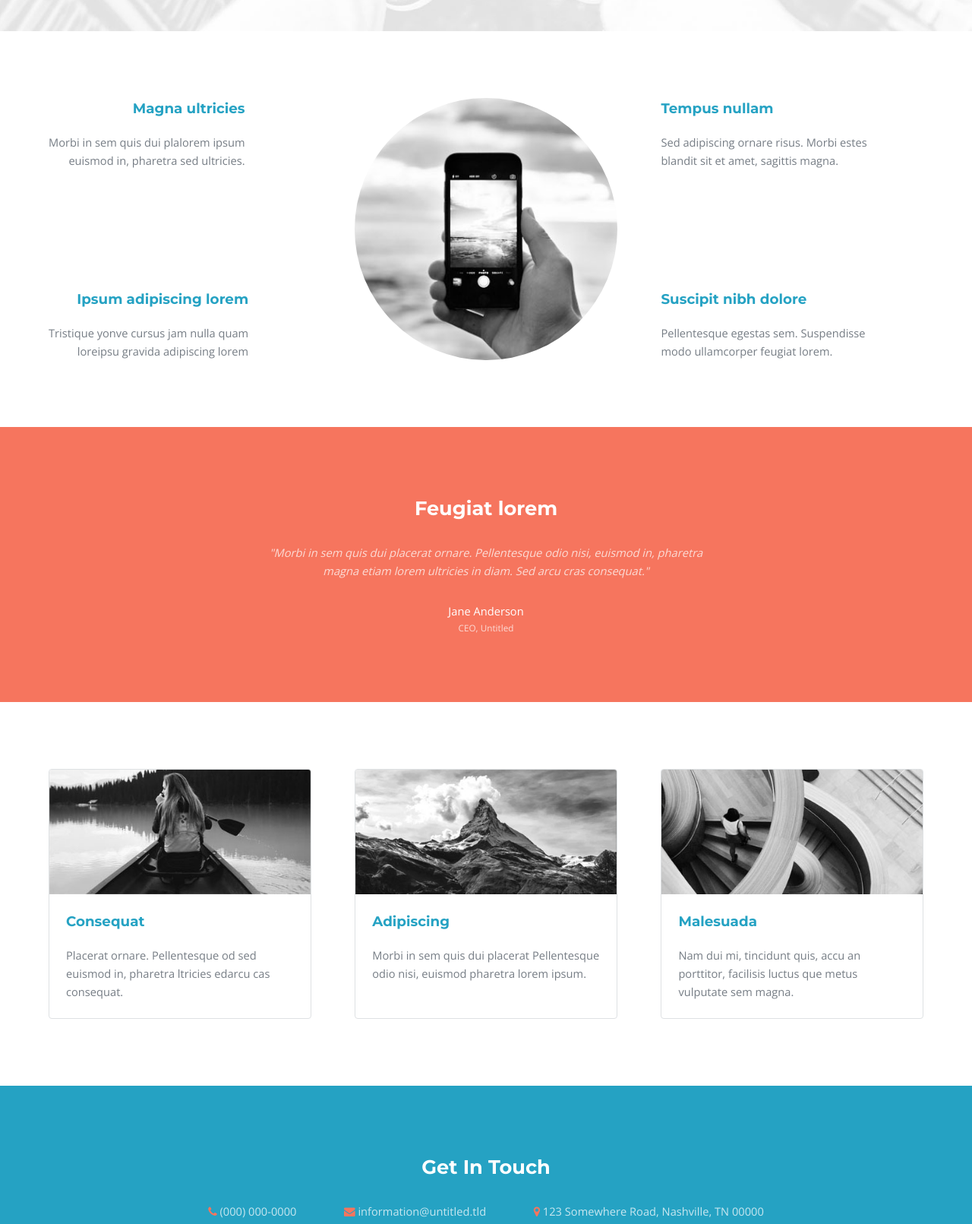
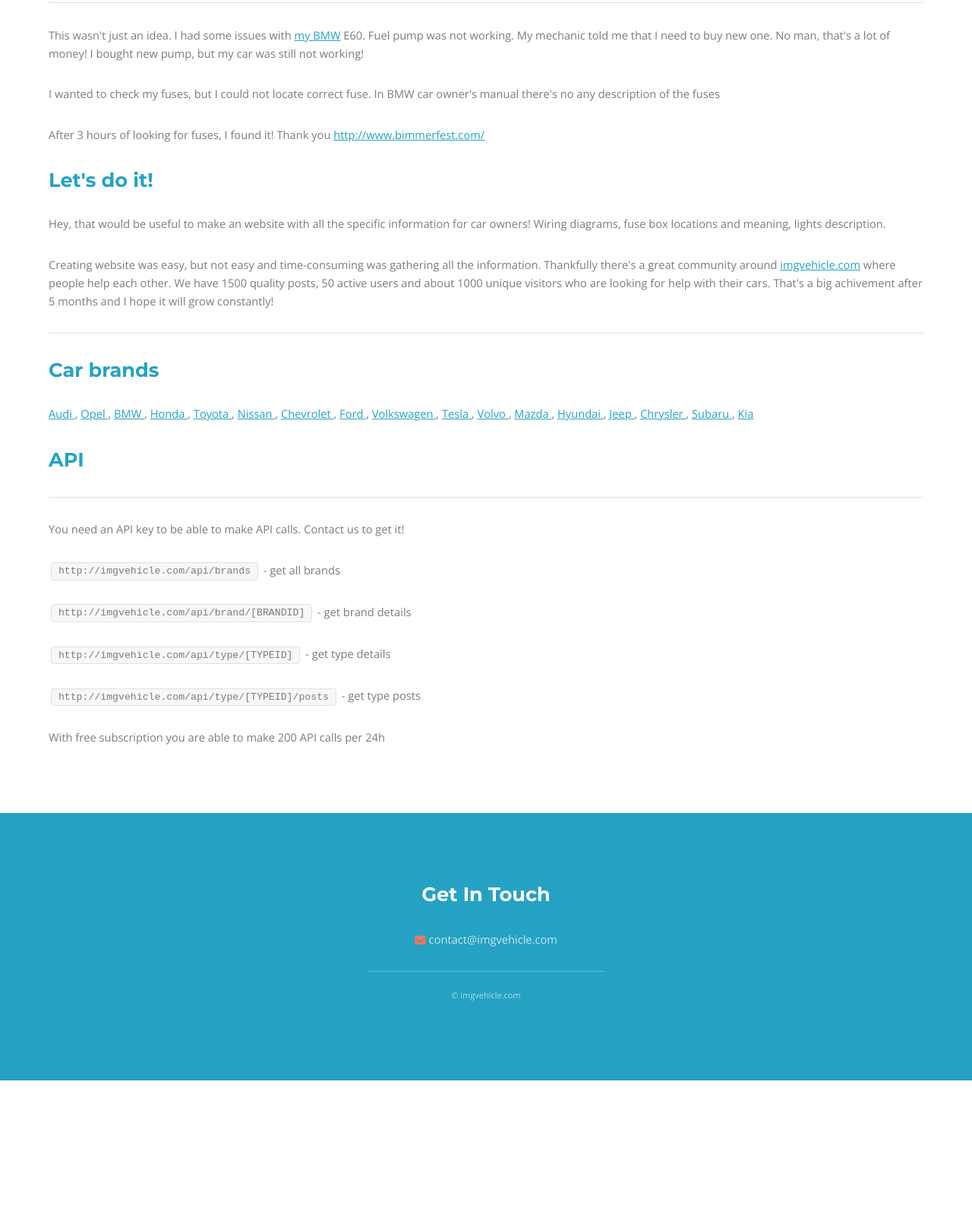
Before and after one commit to imgvehicle/imgvehicle.github.io, a plain HTML site: page index.html in a window 1280 px wide. Shown: the part 609-2220 px from the top of the page at 76% size. After the commit the page ends 2031 px from the top, so only its background shows below. Drawn offline with nearby package versions, Linux system fonts and the light colour scheme.

Commit message:
Finished project

```diff
--- a/index.html
+++ b/index.html
@@ -5,123 +5,174 @@
 	Released for free under the Creative Commons Attribution 3.0 license (templated.co/license)
 -->
 <html>
+
 <head>
-		<title>Intensify by TEMPLATED</title>
+	<title>imgVEHICLE.com API 1.0 (description)</title>
 	<meta charset="utf-8" />
 	<meta name="viewport" content="width=device-width, initial-scale=1" />
 	<link rel="stylesheet" href="assets/css/main.css" />
 </head>
-	<body>
+
+<body class="subpage">
 
 	<!-- Header -->
 	<header id="header">
 		<nav class="left">
-					<a href="#menu"><span>Menu</span></a>
+			<a href="#menu">
+				<span>Menu</span>
+			</a>
 		</nav>
-				<a href="index.html" class="logo">intensify</a>
-				<nav class="right">
-					<a href="#" class="button alt">Log in</a>
-				</nav>
+		<a href="/" class="logo">imgVEHICLE API 1.0</a>
 	</header>
 
 	<!-- Menu -->
 	<nav id="menu">
 		<ul class="links">
-					<li><a href="index.html">Home</a></li>
-					<li><a href="generic.html">Generic</a></li>
-					<li><a href="elements.html">Elements</a></li>
+			<li>
+				<a href="index.html">Home</a>
+			</li>
 		</ul>
 		<ul class="actions vertical">
-					<li><a href="#" class="button fit">Login</a></li>
+			<li>
+				<a href="#" class="button fit">Login</a>
+			</li>
 		</ul>
 	</nav>
 
-		<!-- Banner -->
-			<section id="banner">
-				<div class="content">
-					<h1>Ipsum sed lorem</h1>
-					<p>Morbi in sem quis dui placerat ornare. Pellentesque odio nisi, euismod<br />sed arcu cras consecuat lorem ipsum dolor sit amet.</p>
-					<ul class="actions">
-						<li><a href="#one" class="button scrolly">Get Started</a></li>
-					</ul>
+	<!-- Main -->
+	<section id="main" class="wrapper">
+		<div class="inner">
+			<header class="align-center">
+				<h1>About imgVEHLCLE.com</h1>
+				<p>Few words about this project</p>
+			</header>
+			<center>
+				<div class="image fit">
+					<img src="images/page.png" style="max-height: 300px; height:auto; width:auto;" alt="http://imgvehicle.com main page" />
 				</div>
-			</section>
+			</center>
+			<hr>
+			<p>This wasn't just an idea. I had some issues with
+				<a href="http://imgvehicle.com/bmw/e60/fuse-box">my BMW</a> E60. Fuel pump was not working. My mechanic told me that I need to buy new one. No man, that's a lot of money!
+				I bought new pump, but my car was still not working!</p>
+			<p>I wanted to check my fuses, but I could not locate correct fuse. In BMW car owner's manual there's no any description
+				of the fuses</p>
+			<p>After 3 hours of looking for fuses, I found it! Thank you
+				<a href="http://www.bimmerfest.com/">http://www.bimmerfest.com/</a>
+			</p>
+			<h2 id="content">Let's do it!</h2>
+			<p>Hey, that would be useful to make an website with all the specific information for car owners! Wiring diagrams, fuse box
+				locations and meaning, lights description.</p>
+			<p>
+				Creating website was easy, but not easy and time-consuming was gathering all the information. Thankfully there's a great
+				community around
+				<a href="http://imgvehicle.com">imgvehicle.com</a> where people help each other. We have 1500 quality posts, 50 active users and about 1000 unique visitors
+				who are looking for help with their cars. That's a big achivement after 5 months and I hope it will grow constantly!
+			</p>
+			<hr>
+			<h2>Car brands</h2>
 
-		<!-- One -->
-			<section id="one" class="wrapper">
-				<div class="inner flex flex-3">
-					<div class="flex-item left">
-						<div>
-							<h3>Magna ultricies</h3>
-							<p>Morbi in sem quis dui plalorem ipsum<br /> euismod in, pharetra sed ultricies.</p>
-						</div>
-						<div>
-							<h3>Ipsum adipiscing lorem</h3>
-							<p>Tristique yonve cursus jam nulla quam<br /> loreipsu gravida adipiscing lorem</p>
-						</div>
-					</div>
-					<div class="flex-item image fit round">
-						<img src="images/pic01.jpg" alt="" />
-					</div>
-					<div class="flex-item right">
-						<div>
-							<h3>Tempus nullam</h3>
-							<p>Sed adipiscing ornare risus. Morbi estes<br /> blandit sit et amet, sagittis magna.</p>
-						</div>
-						<div>
-							<h3>Suscipit nibh dolore</h3>
-							<p>Pellentesque egestas sem. Suspendisse<br /> modo ullamcorper feugiat lorem.</p>
-						</div>
-					</div>
-				</div>
-			</section>
+			<p>
+				<a href="http://imgvehicle.com//audi" class="list-group-item make-link">Audi
 
-		<!-- Two -->
-			<section id="two" class="wrapper style1 special">
-				<div class="inner">
-					<h2>Feugiat lorem</h2>
-					<figure>
-					    <blockquote>
-					        "Morbi in sem quis dui placerat ornare. Pellentesque odio nisi, euismod in, pharetra<br /> magna etiam lorem ultricies in diam. Sed arcu cras consequat."
-					    </blockquote>
-					    <footer>
-					        <cite class="author">Jane Anderson</cite>
-					        <cite class="company">CEO, Untitled</cite>
-					    </footer>
-					</figure>
-				</div>
-			</section>
+				</a>
 
-		<!-- Three -->
-			<section id="three" class="wrapper">
-				<div class="inner flex flex-3">
-					<div class="flex-item box">
-						<div class="image fit">
-							<img src="images/pic02.jpg" alt="" />
-						</div>
-						<div class="content">
-							<h3>Consequat</h3>
-							<p>Placerat ornare. Pellentesque od sed euismod in, pharetra ltricies edarcu cas consequat.</p>
-						</div>
-					</div>
-					<div class="flex-item box">
-						<div class="image fit">
-							<img src="images/pic03.jpg" alt="" />
-						</div>
-						<div class="content">
-							<h3>Adipiscing</h3>
-							<p>Morbi in sem quis dui placerat Pellentesque odio nisi, euismod pharetra lorem ipsum.</p>
-						</div>
-					</div>
-					<div class="flex-item box">
-						<div class="image fit">
-							<img src="images/pic04.jpg" alt="" />
-						</div>
-						<div class="content">
-							<h3>Malesuada</h3>
-							<p>Nam dui mi, tincidunt quis, accu an porttitor, facilisis luctus que metus vulputate sem magna.</p>
-						</div>
-					</div>
+				,
+				<a href="http://imgvehicle.com//opel" class="list-group-item make-link">Opel
+
+				</a>
+
+				,
+				<a href="http://imgvehicle.com//bmw" class="list-group-item make-link">BMW
+
+				</a>
+
+				,
+				<a href="http://imgvehicle.com//honda" class="list-group-item make-link">Honda
+
+				</a>
+
+				,
+				<a href="http://imgvehicle.com//toyota" class="list-group-item make-link">Toyota
+
+				</a>
+
+				,
+				<a href="http://imgvehicle.com//nissan" class="list-group-item make-link">Nissan
+
+				</a>
+
+				,
+				<a href="http://imgvehicle.com//chevrolet" class="list-group-item make-link">Chevrolet
+
+				</a>
+
+				,
+				<a href="http://imgvehicle.com//ford" class="list-group-item make-link">Ford
+
+				</a>
+
+				,
+				<a href="http://imgvehicle.com//volkswagen" class="list-group-item make-link">Volkswagen
+
+				</a>
+
+				,
+				<a href="http://imgvehicle.com//tesla" class="list-group-item make-link">Tesla
+
+				</a>
+
+				,
+				<a href="http://imgvehicle.com//volvo" class="list-group-item make-link">Volvo
+
+				</a>
+
+				,
+				<a href="http://imgvehicle.com//mazda" class="list-group-item make-link">Mazda
+
+				</a>
+
+				,
+				<a href="http://imgvehicle.com//hyundai" class="list-group-item make-link">Hyundai
+
+				</a>
+
+				,
+				<a href="http://imgvehicle.com//jeep" class="list-group-item make-link">Jeep
+
+				</a>
+
+				,
+				<a href="http://imgvehicle.com//chrysler" class="list-group-item make-link">Chrysler
+
+				</a>
+
+				,
+				<a href="http://imgvehicle.com//subaru" class="list-group-item make-link">Subaru
+
+				</a>
+
+				,
+				<a href="http://imgvehicle.com//kia" class="list-group-item make-link">Kia
+
+				</a>
+			</p>
+			<h2>
+				API
+			</h2>
+			<hr>
+			<p> You need an API key to be able to make API calls. Contact us to get it!</p>
+			<p>
+				<code>http://imgvehicle.com/api/brands</code> - get all brands</p>
+			<p>
+				<code>http://imgvehicle.com/api/brand/[BRANDID]</code> - get brand details</p>
+			<p>
+				<code>http://imgvehicle.com/api/type/[TYPEID]</code> - get type details</p>
+			<p>
+				<code>http://imgvehicle.com/api/type/[TYPEID]/posts</code> - get type posts</p>
+
+			<p>With free subscription you are able to make 200 API calls per 24h</p>
+
 		</div>
 	</section>
 
@@ -130,13 +181,14 @@
 		<div class="inner">
 			<h2>Get In Touch</h2>
 			<ul class="actions">
-						<li><span class="icon fa-phone"></span> <a href="#">(000) 000-0000</a></li>
-						<li><span class="icon fa-envelope"></span> <a href="#">information@untitled.tld</a></li>
-						<li><span class="icon fa-map-marker"></span> 123 Somewhere Road, Nashville, TN 00000</li>
+				<li>
+					<span class="icon fa-envelope"></span>
+					<a href="#">contact@imgvehicle.com</a>
+				</li>
 			</ul>
 		</div>
 		<div class="copyright">
-					&copy; Untitled. Design <a href="https://templated.co">TEMPLATED</a>. Images <a href="https://unsplash.com">Unsplash</a>.
+			&copy; imgvehicle.com
 		</div>
 	</footer>
 
@@ -148,4 +200,5 @@
 	<script src="assets/js/main.js"></script>
 
 </body>
+
 </html>
```
Also changed, not shown: generic.html (deleted, +0 -78 lines), images/page.png (added), 1 other file. Lines whose indentation alone changed are shown as unchanged.
